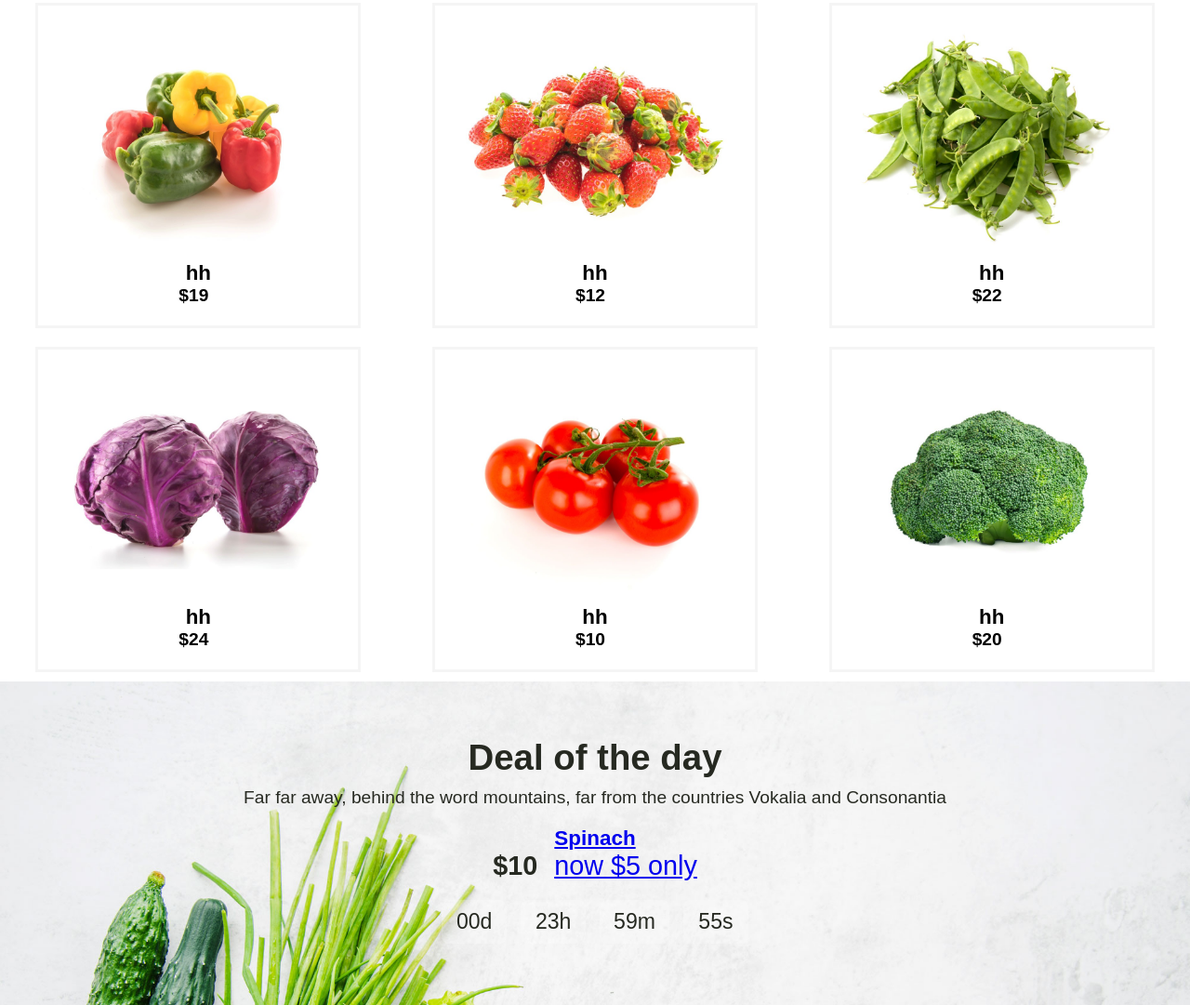
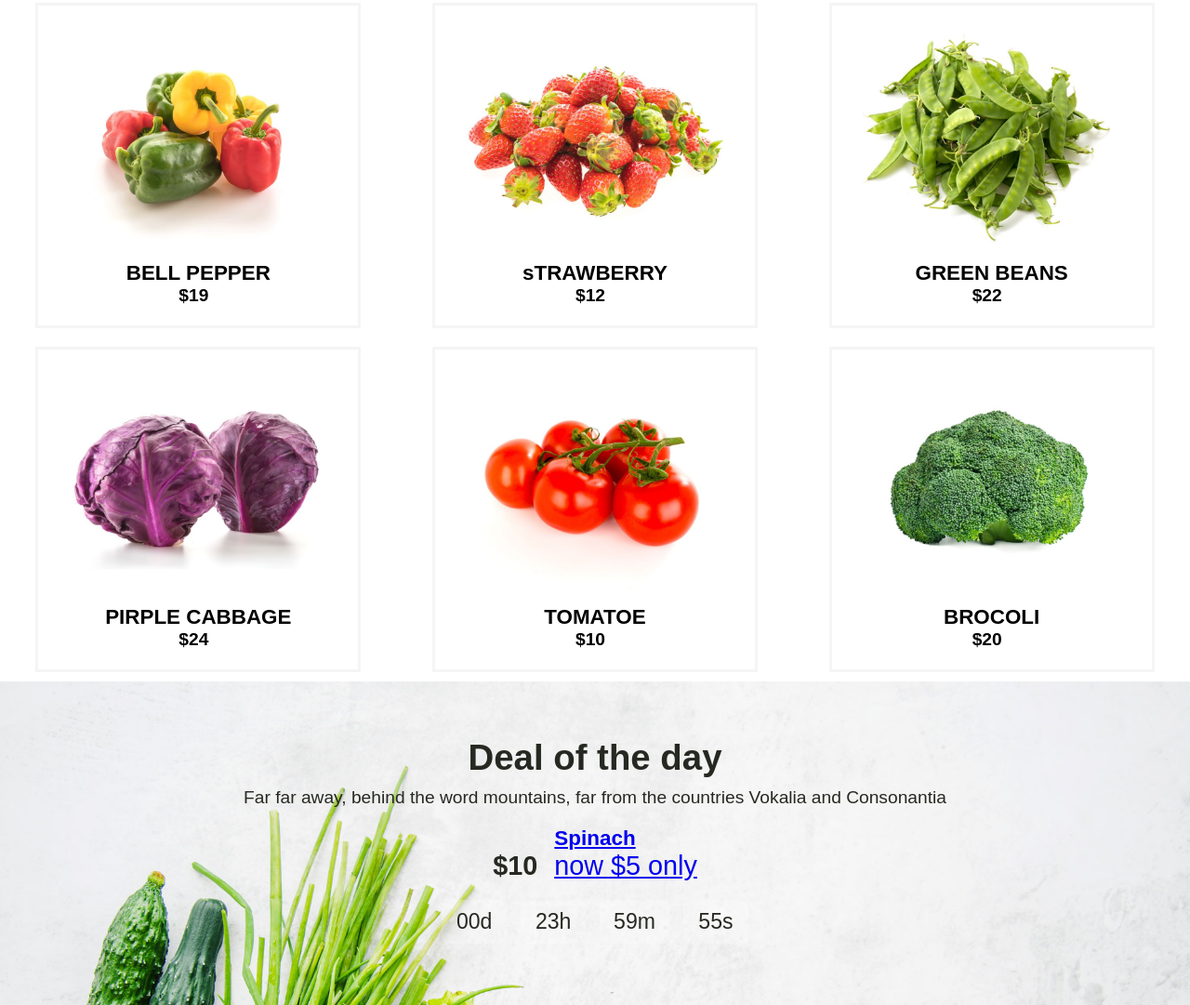
Before and after one commit to Zakir-Hussain804/Vegatable, a plain HTML site: page index.html in a window 1280 px wide. Shown: the part 1747-2828 px from the top of the page at 93% size. Drawn offline with nearby package versions, Linux system fonts and the light colour scheme.

Commit message:
Update index.html

```diff
--- a/index.html
+++ b/index.html
@@ -197,7 +197,7 @@
             <div class='iconContainer'><i class="fa-solid fa-bars-staggered"></i></div>
           </div>
         </div>
-        <h4> hh</h4>
+        <h4> BELL PEPPER</h4>
         <p class="price"> $19</p>
       </div>
       <div class="product-detail">
@@ -210,7 +210,7 @@
             <div class='iconContainer'><i class=" fa-solid fa-bars-staggered"></i></div>
           </div>
         </div>
-        <h4> hh</h4>
+        <h4>sTRAWBERRY</h4>
         <p class="price"> $12</p>
       </div>
       <div class="product-detail">
@@ -223,7 +223,7 @@
             <div class='iconContainer'><i class="fa-solid fa-bars-staggered"></i></div>
           </div>
         </div>
-        <h4> hh</h4>
+        <h4> GREEN BEANS</h4>
         <p class="price"> $22</p>
       </div>
       <div class="product-detail">
@@ -236,7 +236,7 @@
             <div class='iconContainer'><i class="fa-solid fa-bars-staggered"></i></div>
           </div>
         </div>
-        <h4> hh</h4>
+        <h4> PIRPLE CABBAGE</h4>
         <p class="price"> $24</p>
       </div>
       <div class="product-detail">
@@ -249,7 +249,7 @@
             <div class='iconContainer'><i class="fa-solid fa-bars-staggered"></i></div>
           </div>
         </div>
-        <h4> hh</h4>
+        <h4> TOMATOE</h4>
         <p class="price"> $10</p>
       </div>
       <div class="product-detail">
@@ -262,7 +262,7 @@
             <div class='iconContainer'><i class="fa-solid fa-bars-staggered"></i></div>
           </div>
         </div>
-        <h4> hh</h4>
+        <h4>BROCOLI</h4>
         <p class="price"> $20</p>
       </div>
     </div>
@@ -391,4 +391,5 @@
 
 <script src="silder.js"></script>
 
+
 </html>
```
